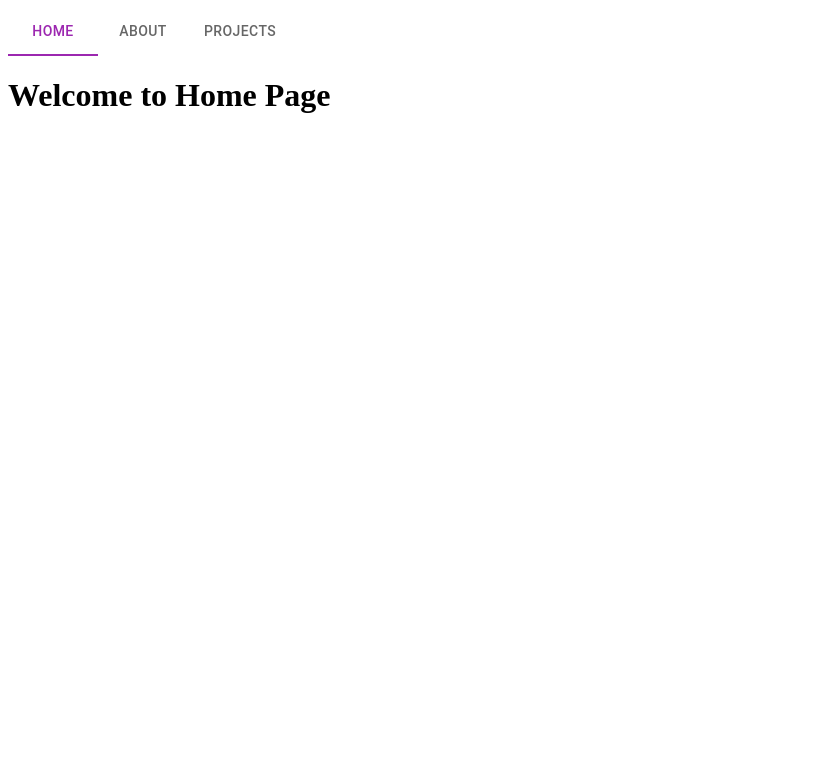
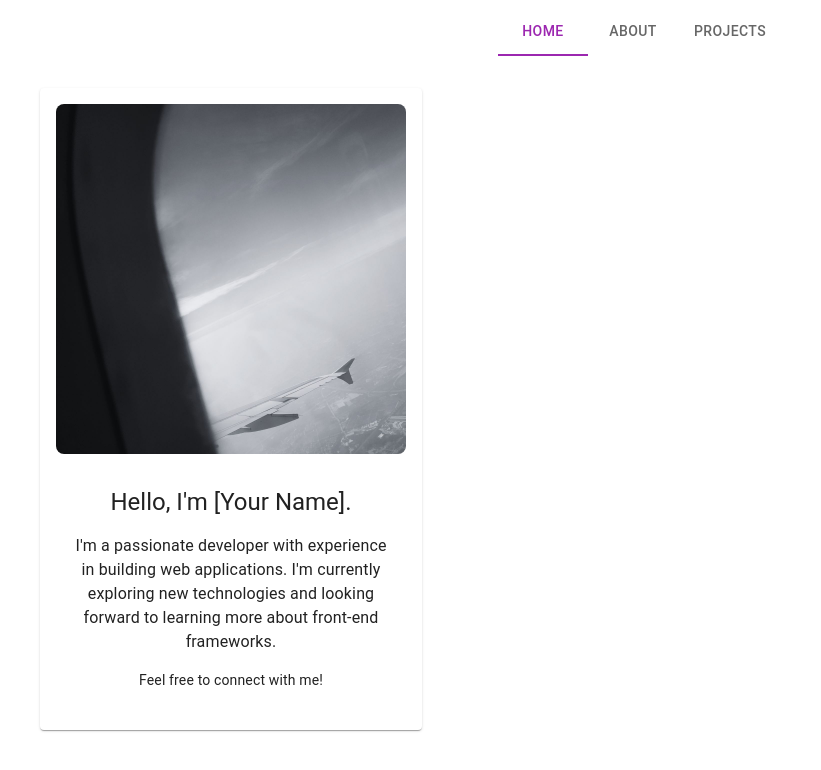
Before and after one commit to 21Yu/21Yu.github.io, a React (Vite) app in the folder mini-project/: page /#/ in a window 1280 px wide. Shown: the top 770 px of the page, without its empty margins (0-821 px from the left). Built offline with nearby package versions, Linux system fonts and the light colour scheme.

Commit message:
creat a card with bio and screenshot on the home page

```diff
--- a/mini-project/src/components/Navbar.jsx
+++ b/mini-project/src/components/Navbar.jsx
@@ -18,6 +18,7 @@ export default function ColorTabs() {
         textColor="secondary"
         indicatorColor="secondary"
         aria-label="navigation tabs"
+        centered
       >
         <Tab value="/" label="Home" component={Link} to="/" sx={{ width: 'auto' }} />
         <Tab value="/about" label="About" component={Link} to="/about" sx={{ width: 'auto' }} />
--- a/mini-project/src/pages/Home.jsx
+++ b/mini-project/src/pages/Home.jsx
@@ -1,5 +1,34 @@
+import React from 'react';
+import { Box, Typography, Card, CardContent } from '@mui/material';
+
 function Home() {
-    return <h1>Welcome to Home Page</h1>;
+    return (
+        <Box sx={{ display: 'flex', justifyContent: 'flex-start', p: 4 }}>
+            {/* Left-hand side card containing the bio and image */}
+            <Card sx={{ width: 350, display: 'flex', flexDirection: 'column', alignItems: 'center', p: 2 }}>
+                {/* Rectangular Screenshot */}
+                <img
+                    src="/Yu.jpg"  // Replace with your actual image path
+                    alt="Your Screenshot"
+                    style={{ width: '100%', height: 'auto', marginBottom: '16px', borderRadius: '8px' }} // Rectangular style
+                />
+
+                {/* Bio Paragraph */}
+                <CardContent sx={{ textAlign: 'center' }}>
+                    <Typography variant="h5" sx={{ mb: 2 }}>
+                        Hello, I'm [Your Name].
+                    </Typography>
+                    <Typography variant="body1">
+                        I'm a passionate developer with experience in building web applications.
+                        I'm currently exploring new technologies and looking forward to learning more about front-end frameworks.
+                    </Typography>
+                    <Typography variant="body2" sx={{ mt: 2 }}>
+                        Feel free to connect with me!
+                    </Typography>
+                </CardContent>
+            </Card>
+        </Box>
+    );
 }
 
 export default Home;
```
Also changed, not shown: mini-project/public/Yu.jpg (added).
